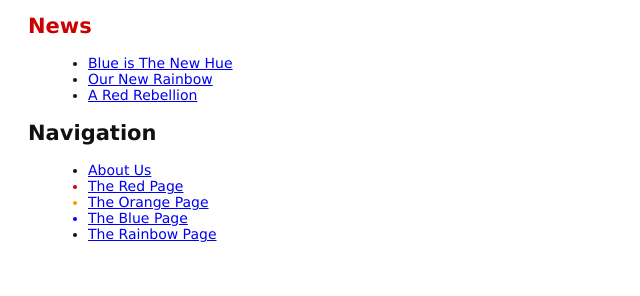
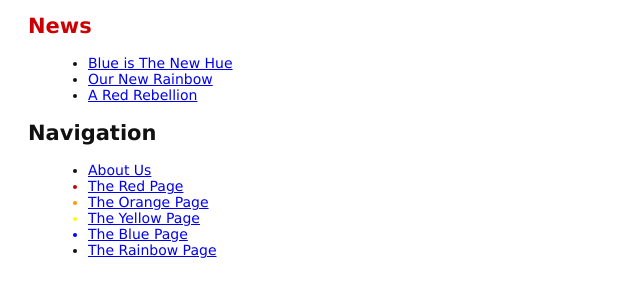
Before and after one commit to rnfedersp/my-git-repo, a plain HTML site: page index.html in a window 1280 px wide. Shown: the part 118-414 px from the top of the page, without its empty margins (0-640 px from the left). Drawn offline with Linux system fonts and the light colour scheme.

```diff
--- a/index.html
+++ b/index.html
@@ -29,6 +29,9 @@
 		<li style="color: #F90">
 		  <a href="orange.html">The Orange Page</a>
 		</li>
+		<li style="color: #FF0">
+		  <a href="yellow.html">The Yellow Page</a>
+		</li>
 		<li style="color: #00F">
 		  <a href="blue.html">The Blue Page</a>
 		</li>
```
